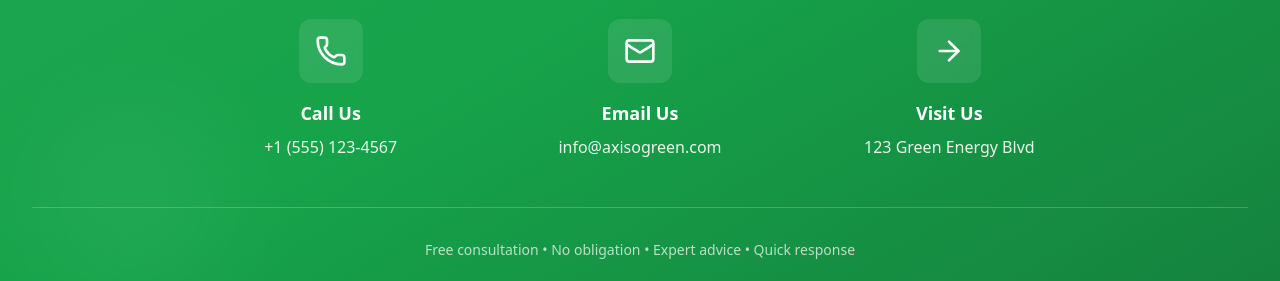
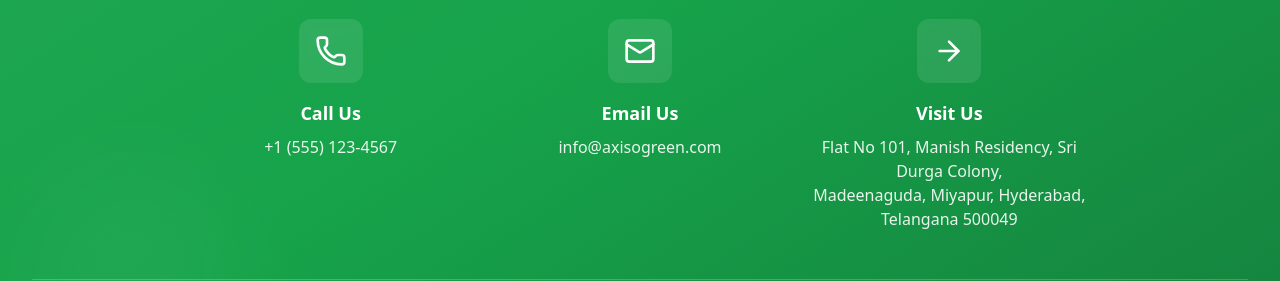
Before and after one commit to azorixsemivlsitraining/axisogreen1, a React (Vite) app: page / in a window 1280 px wide. Shown: the part 5220-5501 px from the top of the page. Built offline with nearby package versions, Linux system fonts and the light colour scheme.

Commit message:
Update FinalCTASection.tsx

```diff
--- a/client/components/sections/FinalCTASection.tsx
+++ b/client/components/sections/FinalCTASection.tsx
@@ -202,7 +202,7 @@ export default function FinalCTASection() {
                 <ArrowRight className="h-8 w-8" />
               </div>
               <h3 className="text-lg font-semibold mb-2">Visit Us</h3>
-              <p className="opacity-90">123 Green Energy Blvd</p>
+              <p className="opacity-90">Flat No 101, Manish Residency, Sri Durga Colony,<br></br> Madeenaguda, Miyapur, Hyderabad, Telangana 500049</p>
             </motion.div>
           </motion.div>
 
```
